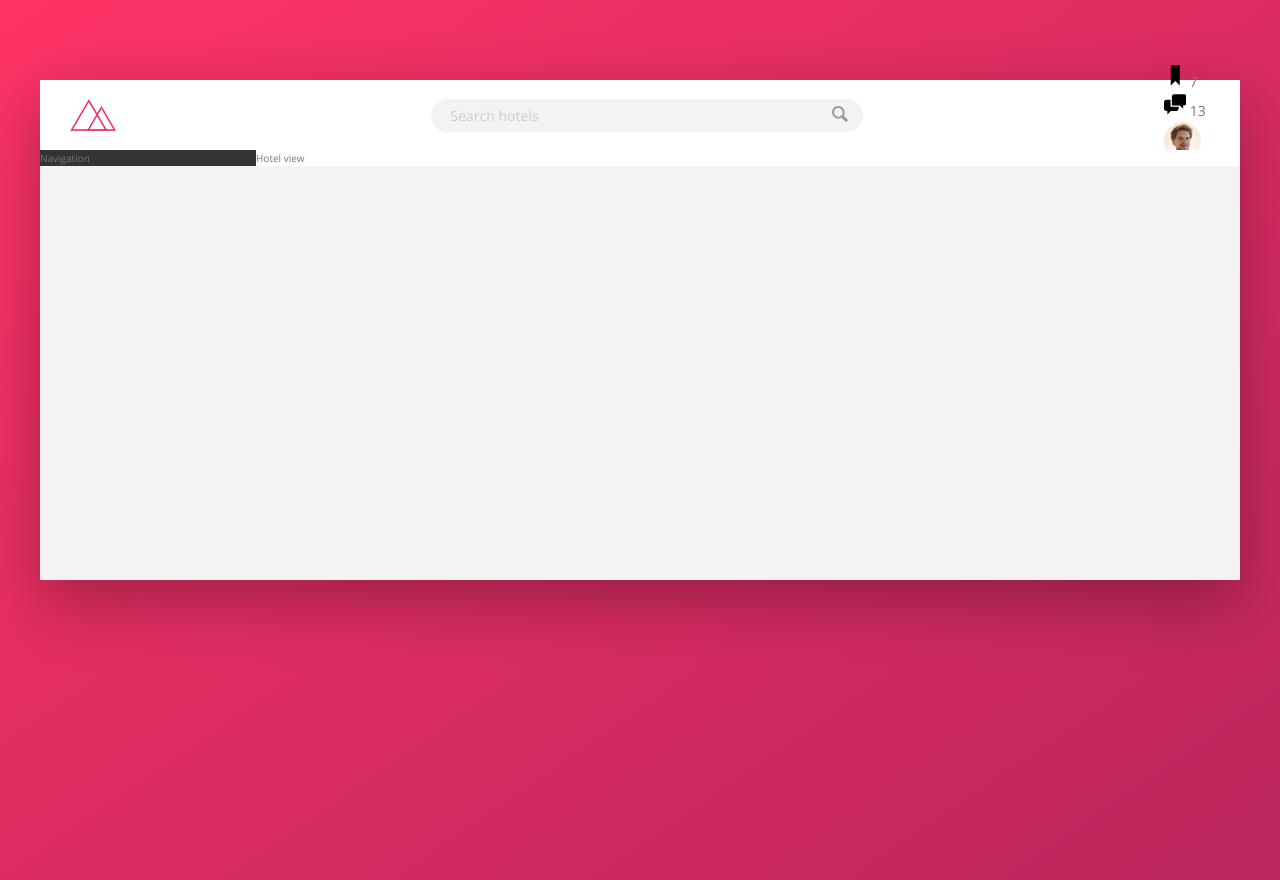
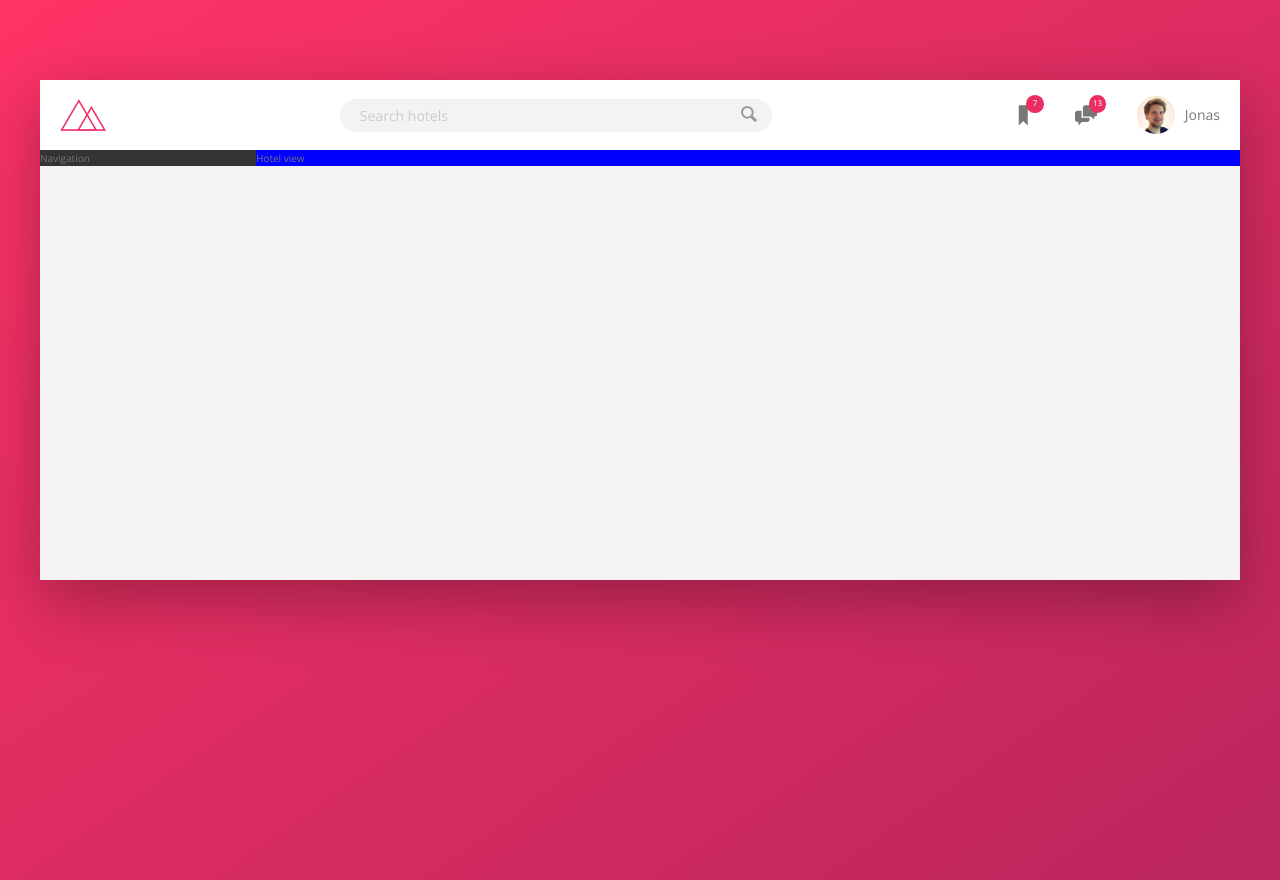
Before and after one commit to nickolasvm/sass-trillo, a website: page index.html in a window 1280 px wide. Drawn offline with nearby package versions, Linux system fonts and the light colour scheme.

Commit message:
style: user navigation on header

```diff
--- a/sass/_components.scss
+++ b/sass/_components.scss
@@ -2,7 +2,7 @@
 // LOGO
 .logo {
     height: 3.25rem;
-    margin-left: 3rem;
+    margin-left: 2rem;
 }
 
 ////////////////////////////////////////////////////
@@ -70,25 +70,54 @@
 ////////////////////////////////////////////////////
 // USER NAVIGATION
 .user-nav {
+    align-self: stretch;
+
+    display: flex;
+    align-items: center;
+
+    & > * {
+        padding: 0 2rem;
+        cursor: pointer;
+        height: 100%;
+
+        display: flex;
+        align-items: center;
+    }
+
+    & > *:hover {
+        background-color: var(--color-grey-light-2);
+    }
+
     &__icon-box {
+        position: relative;
     }
 
     &__icon {
         height: 2.25rem;
         width: 2.25rem;
+        fill: var(--color-grey-dark-2);
     }
 
     &__notification {
-    }
+        font-size: 0.8rem;
+        height: 1.75rem;
+        width: 1.75rem;
+        border-radius: 50%;
+        background-color: var(--color-primary);
+        color: #fff;
+        position: absolute;
+        top: 1.5rem;
+        right: 1.1rem;
 
-    &__user {
+        // flexbox work on text as well
+        display: flex;
+        justify-content: center;
+        align-items: center;
     }
 
     &__user-photo {
         height: 3.75rem;
         border-radius: 50%;
-    }
-
-    &__user-name {
+        margin-right: 1rem;
     }
 }
--- a/sass/_layout.scss
+++ b/sass/_layout.scss
@@ -29,7 +29,8 @@
 }
 
 .hotel-view {
-    background-color: #fff;
+    background-color: blue;
+    // background-color: #fff;
 
     flex: 1;
 }
```
Also changed, not shown: css/style.css.
